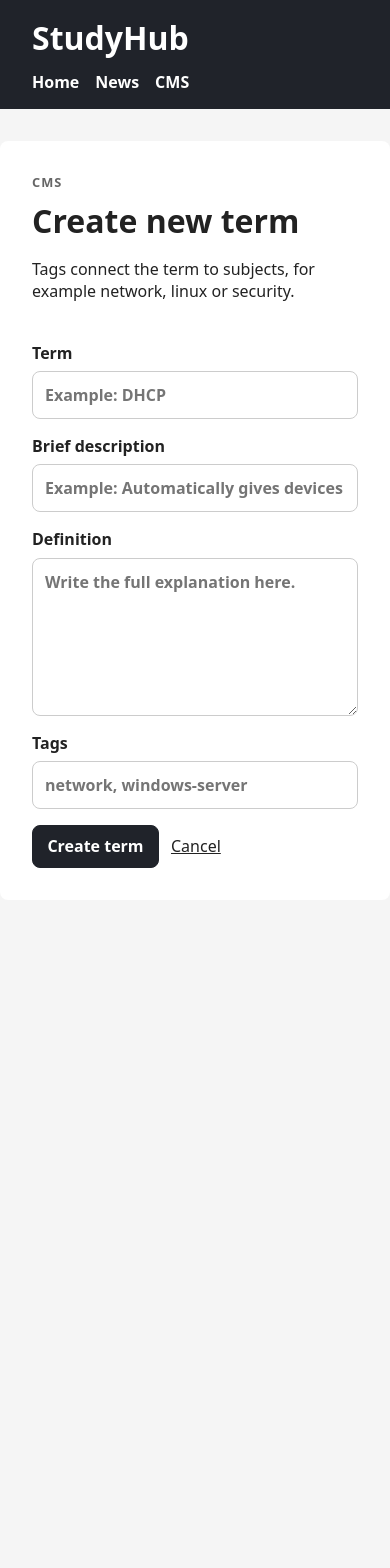
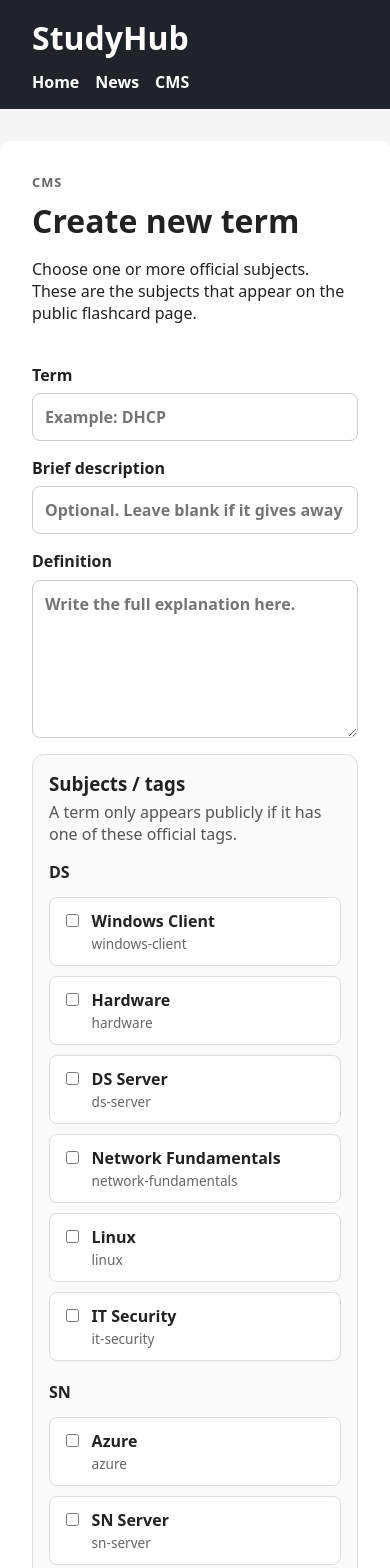
Before and after one commit to Sneezo/studyhub, a React (Vite) app in the folder frontend/: page /cms/terms/new in a window 390 px wide. Shown: the top 1568 px of the page. Before the commit the page ends 932 px from the top, so only its background shows below. Built offline with nearby package versions, Linux system fonts and the light colour scheme.

Commit message:
Replaced freetext tags with checkboxes

```diff
--- a/frontend/src/index.css
+++ b/frontend/src/index.css
@@ -614,3 +614,83 @@ kbd {
     flex-direction: column;
   }
 }
+
+.tag-picker {
+  border: 1px solid #ddd;
+  border-radius: 12px;
+  padding: 1rem;
+  background: #fafafa;
+}
+
+.tag-picker-header h3 {
+  margin: 0 0 0.35rem 0;
+}
+
+.tag-picker-header p {
+  margin: 0 0 1rem 0;
+  color: #555;
+}
+
+.tag-picker-grid {
+  display: grid;
+  grid-template-columns: repeat(2, 1fr);
+  gap: 1.25rem;
+}
+
+.tag-picker-group {
+  display: flex;
+  flex-direction: column;
+  gap: 0.6rem;
+}
+
+.tag-picker-group h4 {
+  margin: 0 0 0.25rem 0;
+}
+
+.cms-form label.checkbox-label {
+  display: flex;
+  flex-direction: row;
+  align-items: flex-start;
+  gap: 0.6rem;
+  font-weight: 400;
+  border: 1px solid #ddd;
+  border-radius: 8px;
+  background: white;
+  padding: 0.75rem;
+  cursor: pointer;
+}
+
+.cms-form label.checkbox-label:hover {
+  background: #f0f0f0;
+}
+
+.cms-form .checkbox-label input {
+  width: auto;
+  margin-top: 0.25rem;
+}
+
+.checkbox-label span {
+  display: flex;
+  flex-direction: column;
+  gap: 0.15rem;
+}
+
+.checkbox-label small {
+  color: #666;
+  font-size: 0.85rem;
+}
+
+.form-warning {
+  border: 1px solid #d6b85a;
+  background: #fff9df;
+  border-radius: 8px;
+  padding: 0.75rem;
+  margin: 0 0 1rem 0;
+  font-weight: 600;
+}
+
+@media (max-width: 800px) {
+  .tag-picker-grid {
+    grid-template-columns: 1fr;
+  }
+}
--- a/frontend/src/pages/CmsTermFormPage.tsx
+++ b/frontend/src/pages/CmsTermFormPage.tsx
@@ -6,11 +6,18 @@ import {
   getCmsTerm,
   updateCmsTerm,
 } from "../api/studyHubApi";
+import { subjects } from "../data/subjects";
 import type { Term } from "../data/terms";
 
 type CmsTermFormPageProps = {
   mode: "new" | "edit";
 };
+
+const officialSubjectIds = subjects.map((subject) => subject.id);
+const officialSubjectIdSet = new Set(officialSubjectIds);
+
+const dsSubjects = subjects.filter((subject) => subject.classes.includes("DS"));
+const snSubjects = subjects.filter((subject) => subject.classes.includes("SN"));
 
 export function CmsTermFormPage({ mode }: CmsTermFormPageProps) {
   const navigate = useNavigate();
@@ -24,7 +31,8 @@ export function CmsTermFormPage({ mode }: CmsTermFormPageProps) {
   const [term, setTerm] = useState("");
   const [description, setDescription] = useState("");
   const [definition, setDefinition] = useState("");
-  const [tagsText, setTagsText] = useState("");
+  const [selectedTags, setSelectedTags] = useState<string[]>([]);
+  const [unknownTags, setUnknownTags] = useState<string[]>([]);
   const [error, setError] = useState("");
 
   useEffect(() => {
@@ -40,7 +48,17 @@ export function CmsTermFormPage({ mode }: CmsTermFormPageProps) {
         setTerm(loadedTerm.term);
         setDescription(loadedTerm.description);
         setDefinition(loadedTerm.definition);
-        setTagsText(loadedTerm.tags.join(", "));
+
+        const knownTags = loadedTerm.tags.filter((tag) =>
+          officialSubjectIdSet.has(tag)
+        );
+
+        const oldUnknownTags = loadedTerm.tags.filter(
+          (tag) => !officialSubjectIdSet.has(tag)
+        );
+
+        setSelectedTags(knownTags);
+        setUnknownTags(oldUnknownTags);
       } catch {
         setError("Could not load term.");
       } finally {
@@ -51,21 +69,21 @@ export function CmsTermFormPage({ mode }: CmsTermFormPageProps) {
     loadTerm();
   }, [mode, termId]);
 
+  function handleTagToggle(tagId: string) {
+    setSelectedTags((previous) => {
+      if (previous.includes(tagId)) {
+        return previous.filter((id) => id !== tagId);
+      }
+
+      return [...previous, tagId];
+    });
+  }
+
   async function handleSubmit(event: FormEvent) {
     event.preventDefault();
 
-    const parsedTags = tagsText
-      .split(",")
-      .map((tag) => tag.trim().toLowerCase())
-      .filter(Boolean);
-
     if (!term.trim()) {
       setError("Term is required.");
-      return;
-    }
-
-    if (!description.trim()) {
-      setError("Description is required.");
       return;
     }
 
@@ -74,8 +92,8 @@ export function CmsTermFormPage({ mode }: CmsTermFormPageProps) {
       return;
     }
 
-    if (parsedTags.length === 0) {
-      setError("At least one tag is required.");
+    if (selectedTags.length === 0) {
+      setError("Choose at least one subject/tag.");
       return;
     }
 
@@ -85,7 +103,7 @@ export function CmsTermFormPage({ mode }: CmsTermFormPageProps) {
           term: term.trim(),
           description: description.trim(),
           definition: definition.trim(),
-          tags: parsedTags,
+          tags: selectedTags,
         });
       } else {
         if (!existingTerm) {
@@ -98,7 +116,7 @@ export function CmsTermFormPage({ mode }: CmsTermFormPageProps) {
           term: term.trim(),
           description: description.trim(),
           definition: definition.trim(),
-          tags: parsedTags,
+          tags: selectedTags,
         });
       }
 
@@ -133,8 +151,8 @@ export function CmsTermFormPage({ mode }: CmsTermFormPageProps) {
           <p className="eyebrow">CMS</p>
           <h2>{mode === "new" ? "Create new term" : "Edit term"}</h2>
           <p>
-            Tags connect the term to subjects, for example network, linux or
-            security.
+            Choose one or more official subjects. These are the subjects that
+            appear on the public flashcard page.
           </p>
         </div>
       </div>
@@ -156,7 +174,7 @@ export function CmsTermFormPage({ mode }: CmsTermFormPageProps) {
           <input
             value={description}
             onChange={(event) => setDescription(event.target.value)}
-            placeholder="Example: Automatically gives devices IP configuration."
+            placeholder="Optional. Leave blank if it gives away too much."
           />
         </label>
 
@@ -170,14 +188,59 @@ export function CmsTermFormPage({ mode }: CmsTermFormPageProps) {
           />
         </label>
 
-        <label>
-          Tags
-          <input
-            value={tagsText}
-            onChange={(event) => setTagsText(event.target.value)}
-            placeholder="network, windows-server"
-          />
-        </label>
+        <div className="tag-picker">
+          <div className="tag-picker-header">
+            <h3>Subjects / tags</h3>
+            <p>
+              A term only appears publicly if it has one of these official tags.
+            </p>
+          </div>
+
+          {unknownTags.length > 0 && (
+            <p className="form-warning">
+              This term has old/unknown tags: {unknownTags.join(", ")}. Saving
+              will remove them unless they are added as official subjects.
+            </p>
+          )}
+
+          <div className="tag-picker-grid">
+            <div className="tag-picker-group">
+              <h4>DS</h4>
+
+              {dsSubjects.map((subject) => (
+                <label key={subject.id} className="checkbox-label">
+                  <input
+                    type="checkbox"
+                    checked={selectedTags.includes(subject.id)}
+                    onChange={() => handleTagToggle(subject.id)}
+                  />
+                  <span>
+                    <strong>{subject.name}</strong>
+                    <small>{subject.id}</small>
+                  </span>
+                </label>
+              ))}
+            </div>
+
+            <div className="tag-picker-group">
+              <h4>SN</h4>
+
+              {snSubjects.map((subject) => (
+                <label key={subject.id} className="checkbox-label">
+                  <input
+                    type="checkbox"
+                    checked={selectedTags.includes(subject.id)}
+                    onChange={() => handleTagToggle(subject.id)}
+                  />
+                  <span>
+                    <strong>{subject.name}</strong>
+                    <small>{subject.id}</small>
+                  </span>
+                </label>
+              ))}
+            </div>
+          </div>
+        </div>
 
         <div className="form-actions">
           <button type="submit">
```
